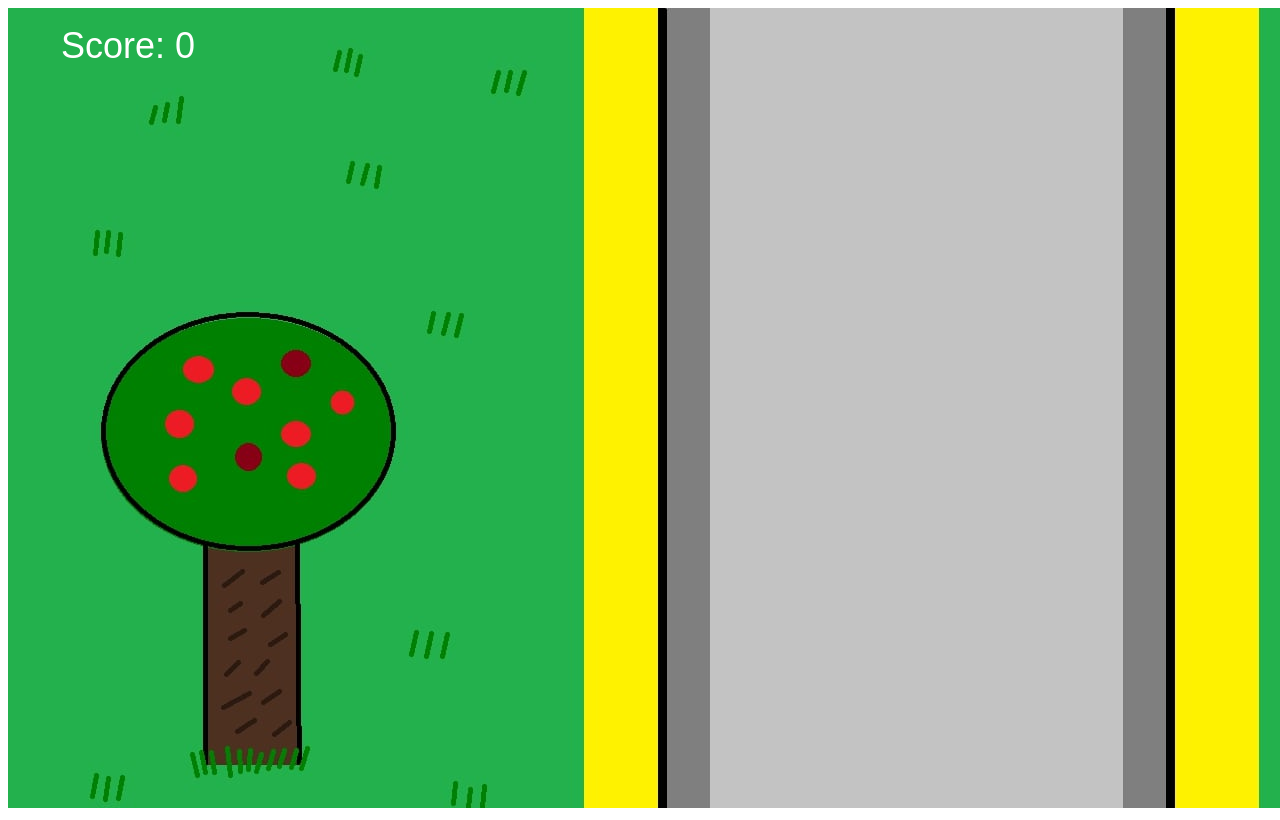
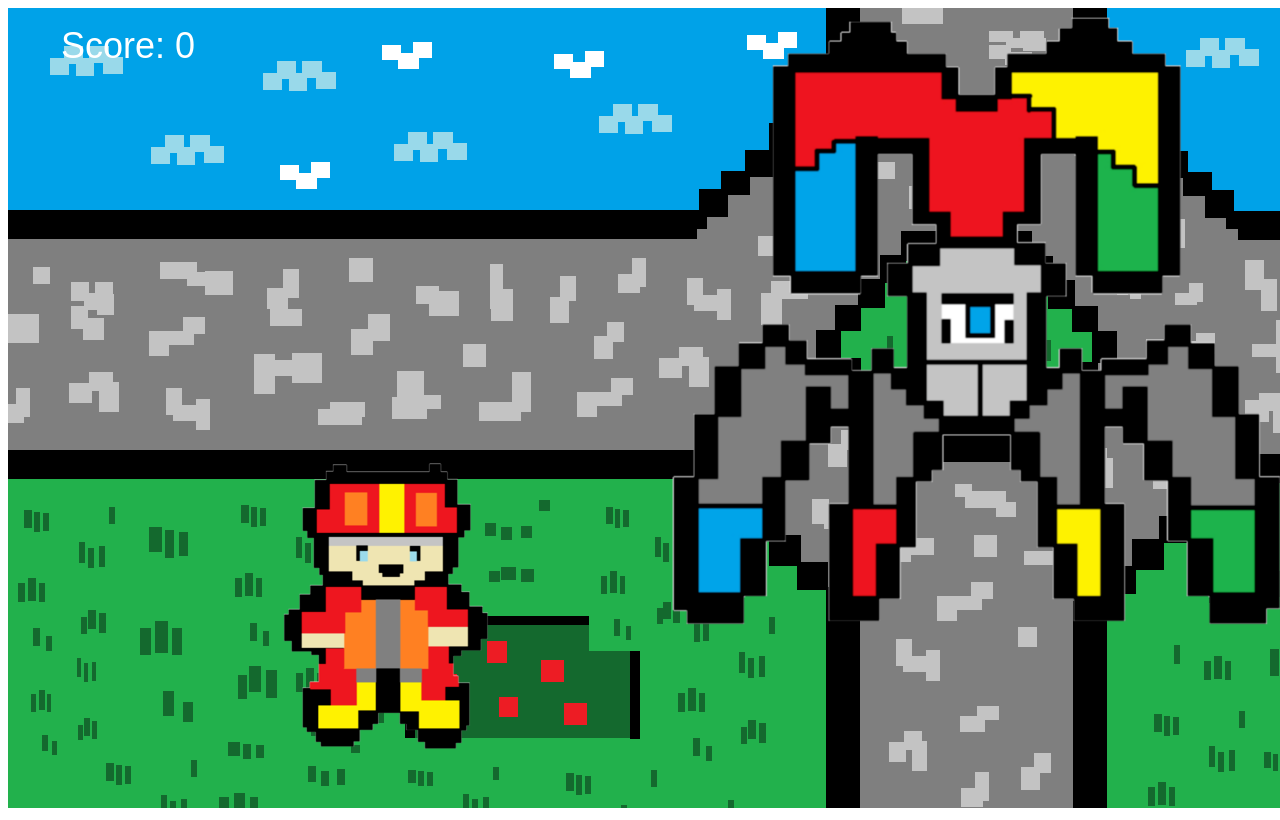
Before and after one commit to EW47/HZatHome-1, a website with bundled scripts: page index.html in a window 1280 px wide. Built offline with nearby package versions, Linux system fonts and the light colour scheme.

Commit message:
Added new background, monster, smaller character

```diff
--- a/assets/css/app.css
+++ b/assets/css/app.css
@@ -3,5 +3,5 @@ body {
 }
 
 canvas{
-    background-image: url("./../img/gamebackground.jpg");
+    background-image: url("./../img/background2.png");
 }
--- a/src/Game.ts
+++ b/src/Game.ts
@@ -11,6 +11,9 @@ export default class Game {
 
   // Player
   private player: any; // TODO switch to correct type
+
+  //Enemy
+  private enemy: any; // TODO switch to correct type
 
   /**
    * Initialize the game
@@ -29,6 +32,7 @@ export default class Game {
     this.keyBoardListener = new KeyboardListener();
 
     this.player = this.createPlayer('Me');
+    this.enemy = this.createGmailEnemy('Gmail');
 
     // Start the game cycle
     this.loop();
@@ -67,6 +71,8 @@ export default class Game {
     ctx.clearRect(0, 0, this.canvas.width, this.canvas.height);
     // draw player
     this.ctx.drawImage(this.player.img, this.player.xPos, this.player.yPos);
+    //draw enemy
+    this.ctx.drawImage(this.enemy.img, this.enemy.xPos, this.enemy.yPos);
 
     this.writeTextToCanvas('Score: 0', 36, 120, 50);
     this.writeTextToCanvas('Health: 100', 36, 1750, 50);
@@ -81,12 +87,27 @@ export default class Game {
    public createPlayer(name: string): any {
     return {
       name: name,
-      img: Game.loadNewImage('./assets/img/player.png'),
+      img: Game.loadNewImage('./assets/img/BackgroundEraser1642075722472_50.png'),
       xPos: 270,
       yPos: 450,
       speed: 4,
     };
   }
+
+/**
+   * Method to create a enemy object
+   *
+   * @param name - name of the enemy
+   * @returns enemy- enemy object
+   */
+ public createGmailEnemy(name: string): any {
+  return {
+    name: name,
+    img: Game.loadNewImage('./assets/img/20220113_095925_50.png'),
+    xPos: 650,
+    yPos: 0,
+  };
+}
 
  /**
    * Method to load an image
```
Also changed, not shown: assets/img/20220113_095925_50.png (added), assets/img/BackgroundEraser1642075722472_50.png (added), assets/img/background2.png (added), build/Game.js, 1 other file.
